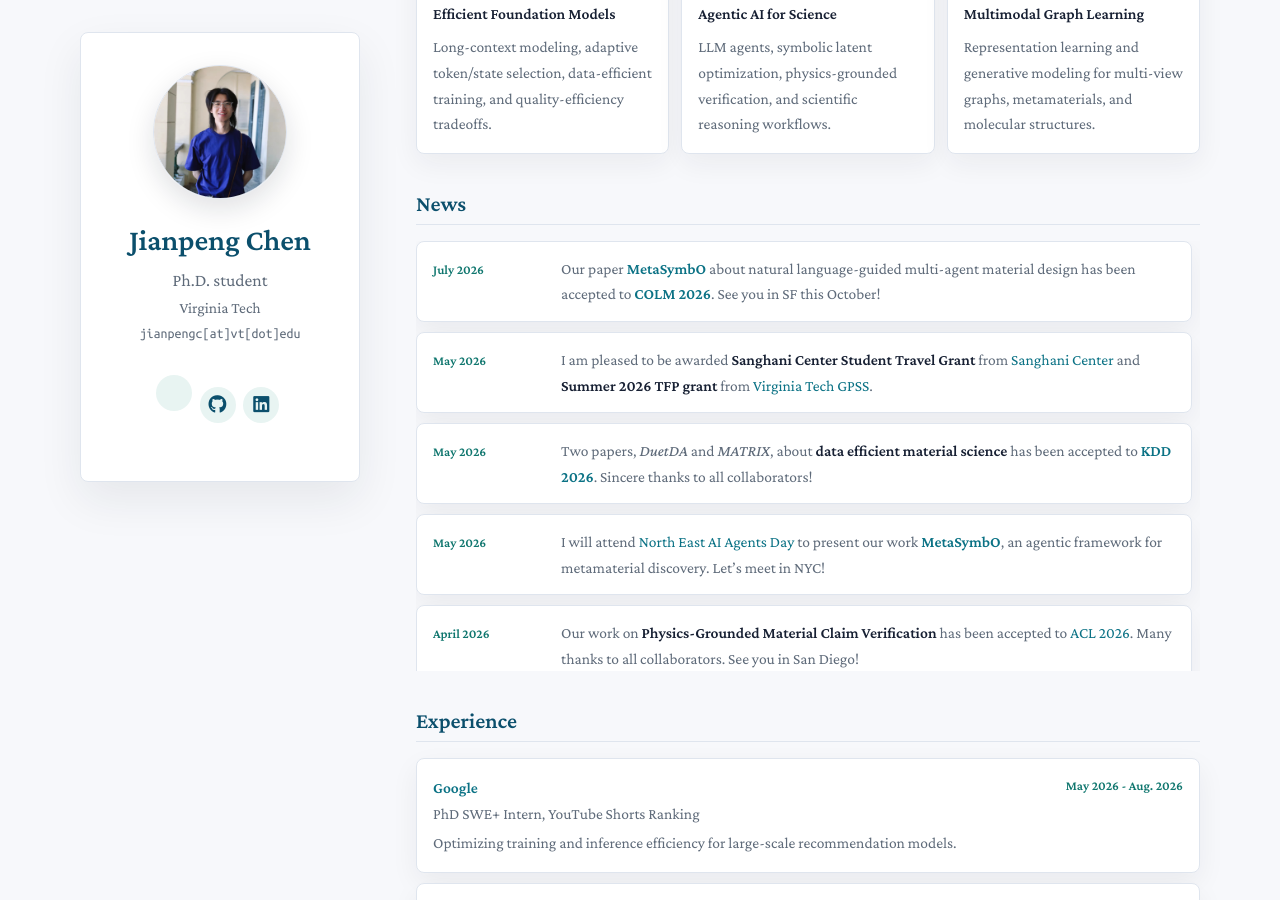
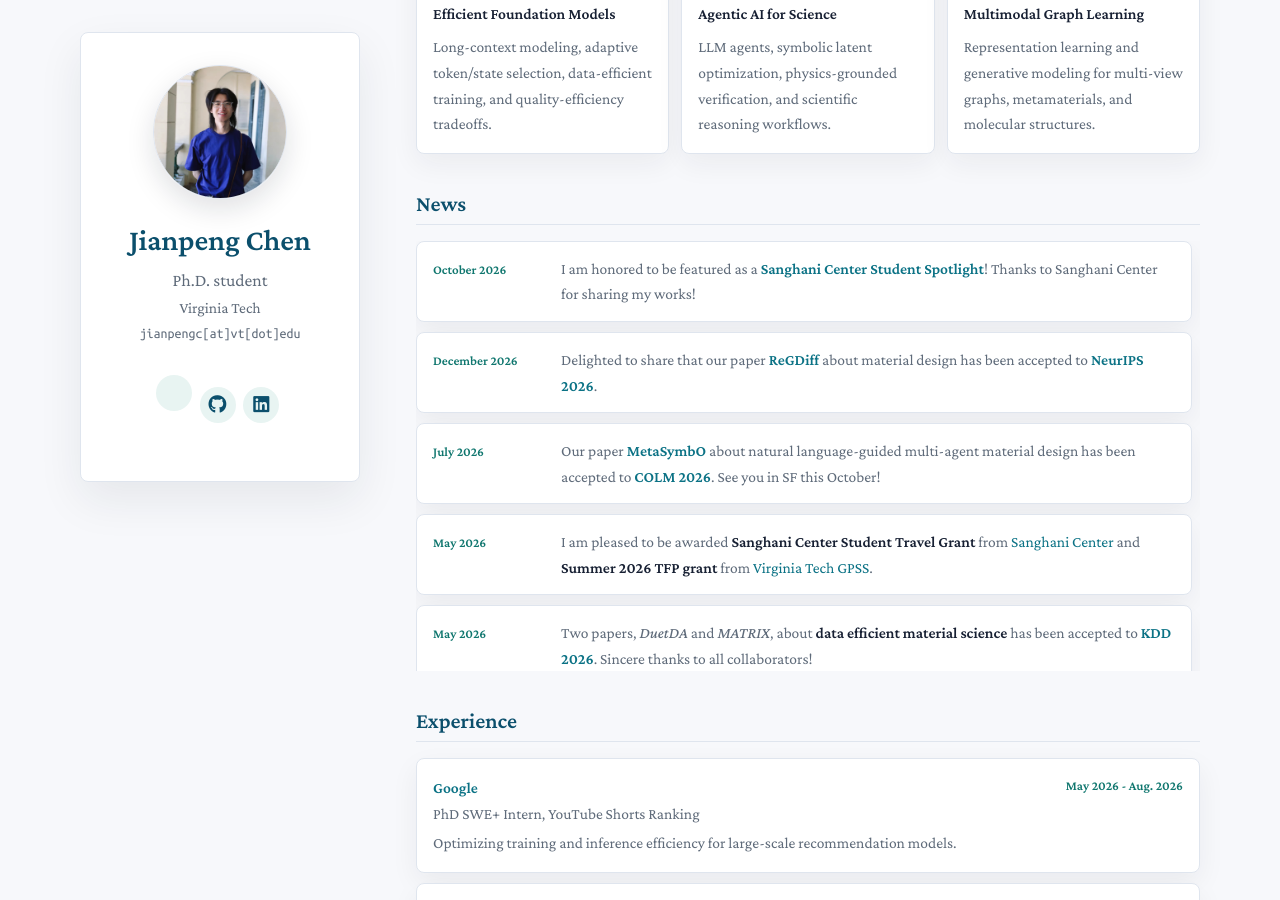
Before and after one commit to cjpcool/cjpcool.github.io, a Jekyll site: the page built from index.md, in a window 1280 px wide and 900 px high, scrolled down 367 px. Built offline with Jekyll 4.4.1, drawn with Linux system fonts in a browser that asks for light colours; a style sheet for code colours, icons or effects is not loaded; our own code applies the rules of GitHub Pages for plain Markdown files.

Commit message:
Add news entries for October and September 2026

```diff
--- a/_data/news.yml
+++ b/_data/news.yml
@@ -1,3 +1,13 @@
+- date: 2026-10
+  display_date: October 2026
+  text: >-
+    I am honored to be featured as a **[Sanghani Center Student Spotlight](https://sanghani.cs.vt.edu/news/2026/sanghani-center-student-spotlight--jianpeng-chen.html)**! Thanks to Sanghani Center for sharing my works!
+
+
+- date: 2026-09
+  display_date: December 2026
+  text: >-
+    Delighted to share that our paper **[ReGDiff](https://arxiv.org/pdf/2609.34231)** about material design has been accepted to **[NeurIPS 2026](https://neurips.cc/)**.
 
 - date: 2026-07
   display_date: July 2026
```
